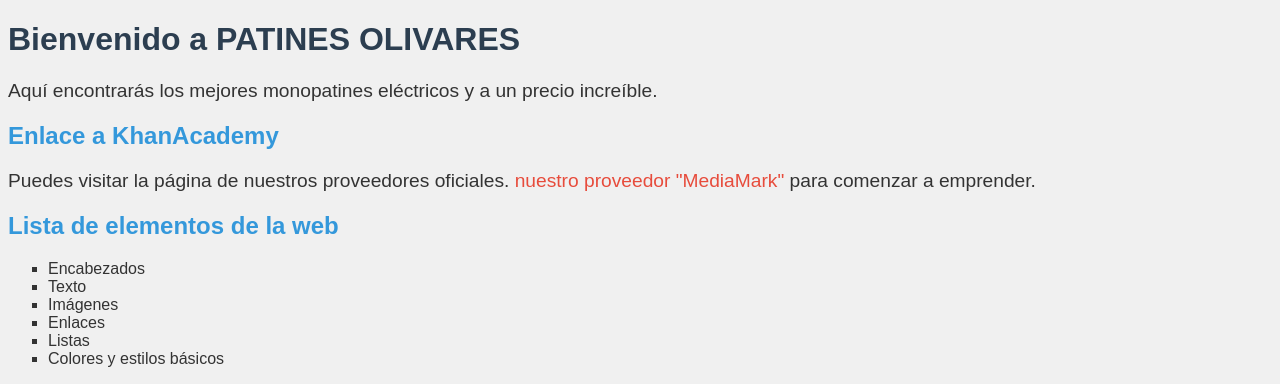
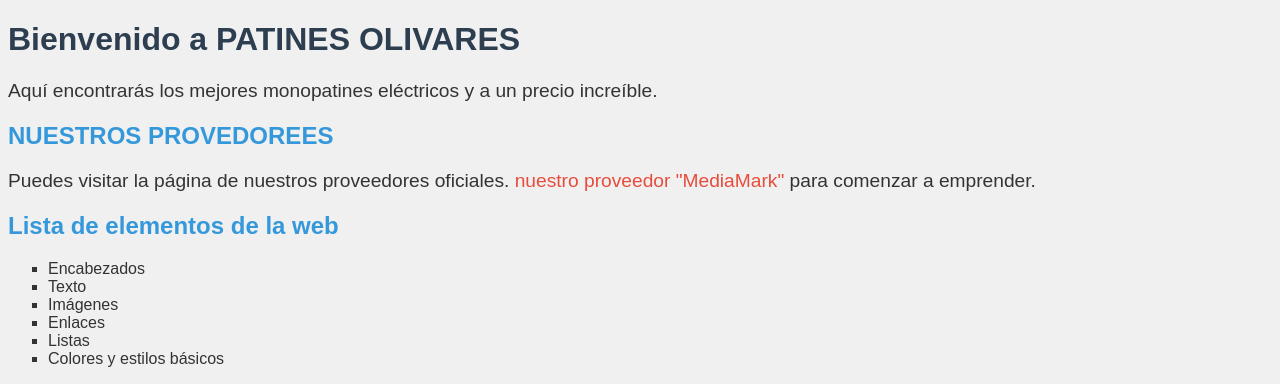
Before and after one commit to DavidOlivaresGomez/--mi-sitio-webindex.html, a plain HTML site: page index.html in a window 1280 px wide. Shown: the top 384 px of the page. Drawn offline with Linux system fonts and the light colour scheme.

Commit message:
Update index.html

```diff
--- a/index.html
+++ b/index.html
@@ -40,7 +40,7 @@
     <h1>Bienvenido a PATINES OLIVARES</h1>
     <p>Aquí encontrarás los mejores monopatines eléctricos y a un precio increíble.</p>
 
-    <h2>Enlace a KhanAcademy</h2>
+    <h2>NUESTROS PROVEDOREES</h2>
     <p>Puedes visitar la página de nuestros proveedores oficiales. <a href="https://www.mediamarkt.es/es/category/patinetes-el%C3%A9ctricos-820.html?srsltid=AfmBOoocmrRruWdEKHXKsRkvLJXqKoWLPosq75jeQUPAsvoCIRQIJ2E5" target="_blank">nuestro proveedor "MediaMark"</a> para comenzar a emprender.</p>
 
     <h2>Lista de elementos de la web</h2>
```
